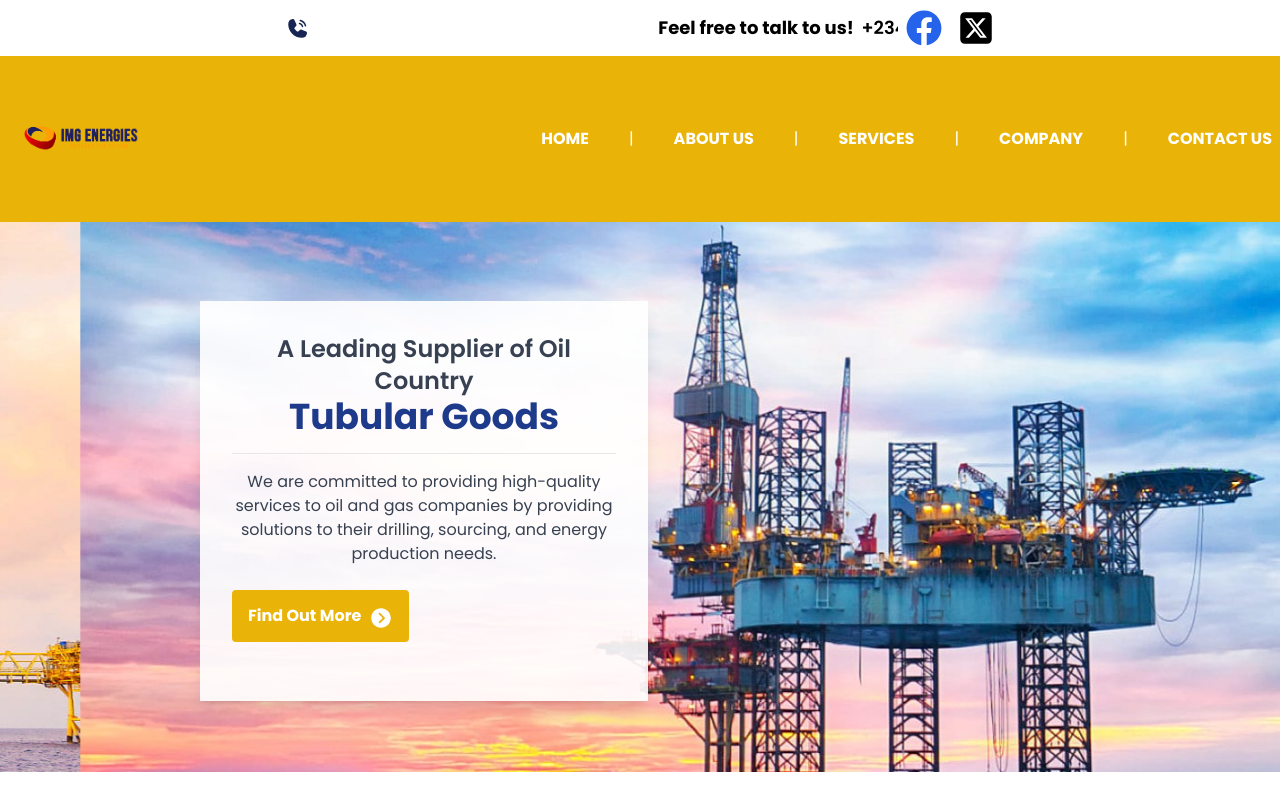
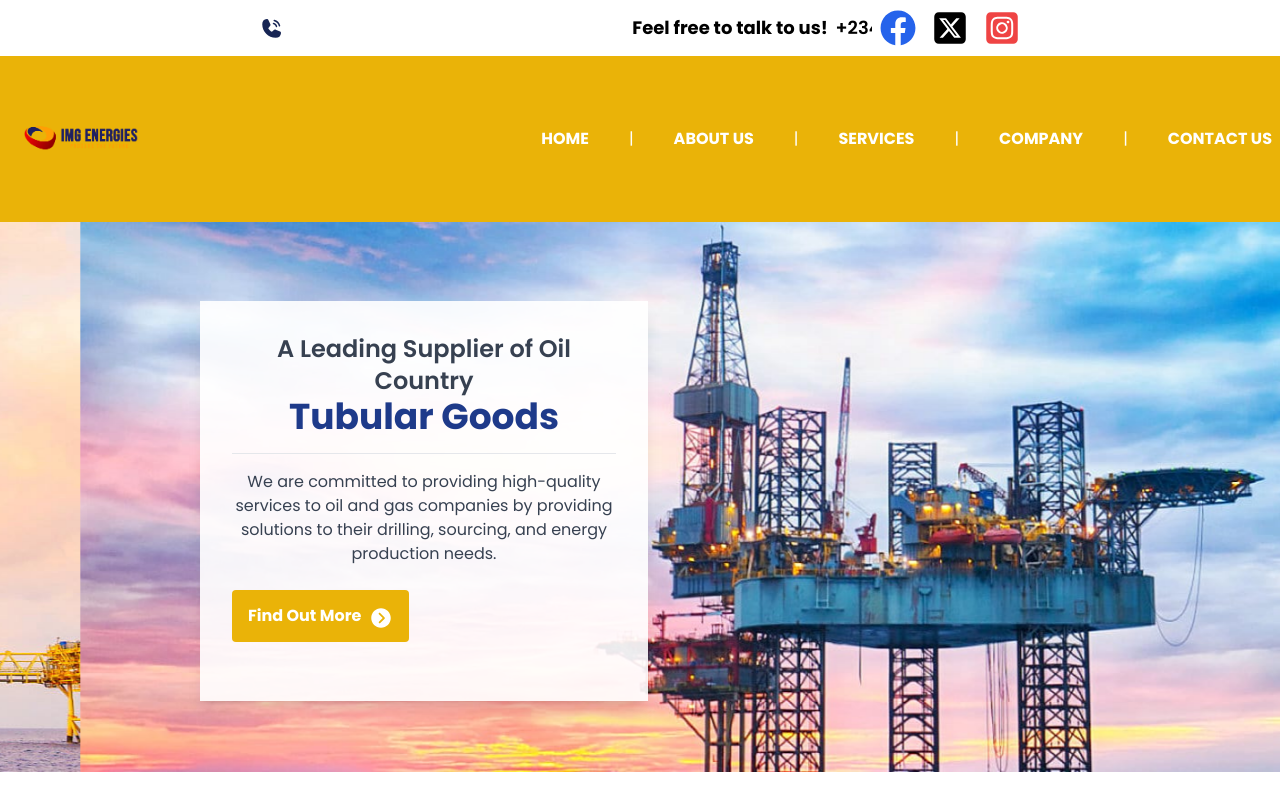
Before and after one commit to Eflowz/telesols-copy, a React (Vite) app: page / in a window 1280 px wide. Shown: the top 800 px of the page. Built offline with nearby package versions, Linux system fonts and the light colour scheme.

Commit message:
added insta

```diff
--- a/src/Components/Navbar.jsx
+++ b/src/Components/Navbar.jsx
@@ -16,7 +16,7 @@ const Navbar = () => {
   };
 
   return (
-    <nav className="bg-yellow-500 p-2 relative"> {/* Reduce padding to reduce height */}
+    <nav className="bg-yellow-500 p-2 relative">
       <div className="container mx-auto flex justify-between items-center relative">
         <div className="flex relative">
           <img
--- a/src/Components/TopBar.jsx
+++ b/src/Components/TopBar.jsx
@@ -2,6 +2,7 @@ import React from 'react';
 import { FaFacebook } from 'react-icons/fa';
 import { FaSquareXTwitter } from "react-icons/fa6";
 import { PiPhoneCallFill } from "react-icons/pi";
+import { FaSquareInstagram } from 'react-icons/fa6';
 
 const TopBar = () => {
     return (
@@ -23,6 +24,9 @@ const TopBar = () => {
           <a href="#" className="text-black text-2xl md:text-4xl">
           <FaSquareXTwitter />
           </a>
+          <a href="#" className="text-red-500 text-2xl md:text-4xl">
+          <FaSquareInstagram />
+          </a>
         </div>
       </div>
     </div>
```
